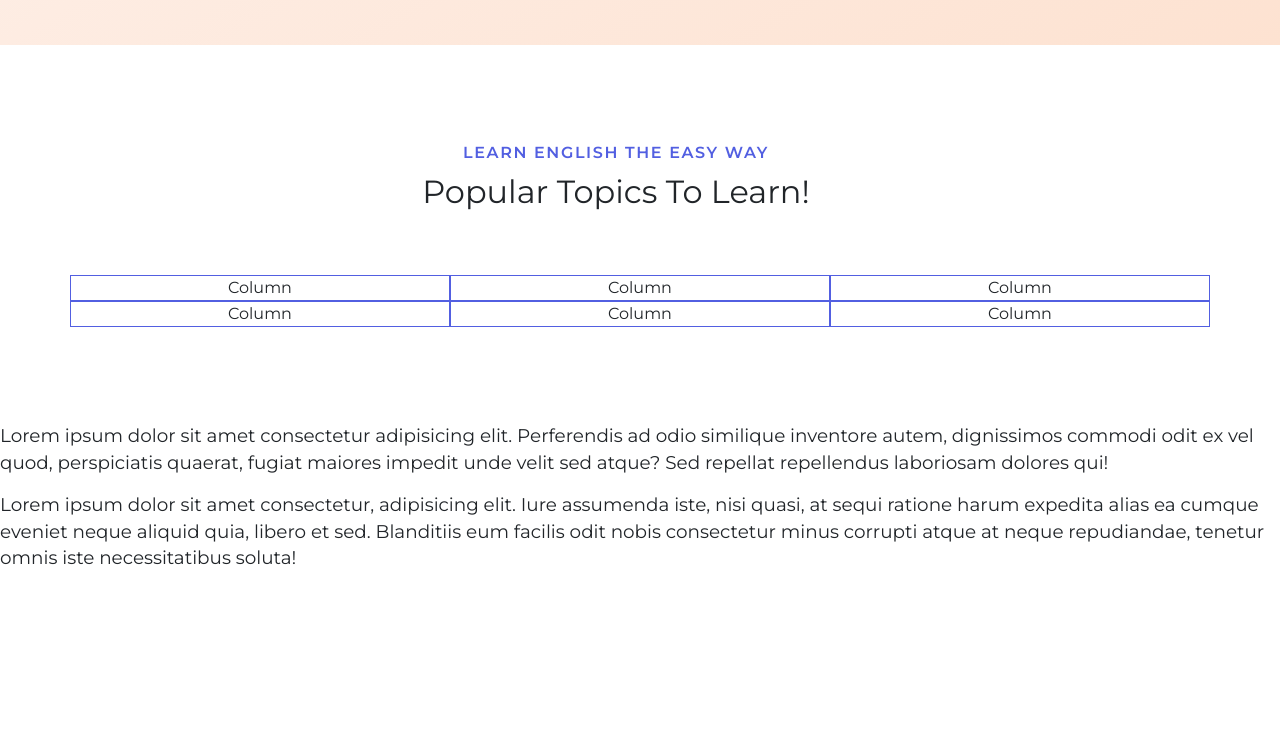
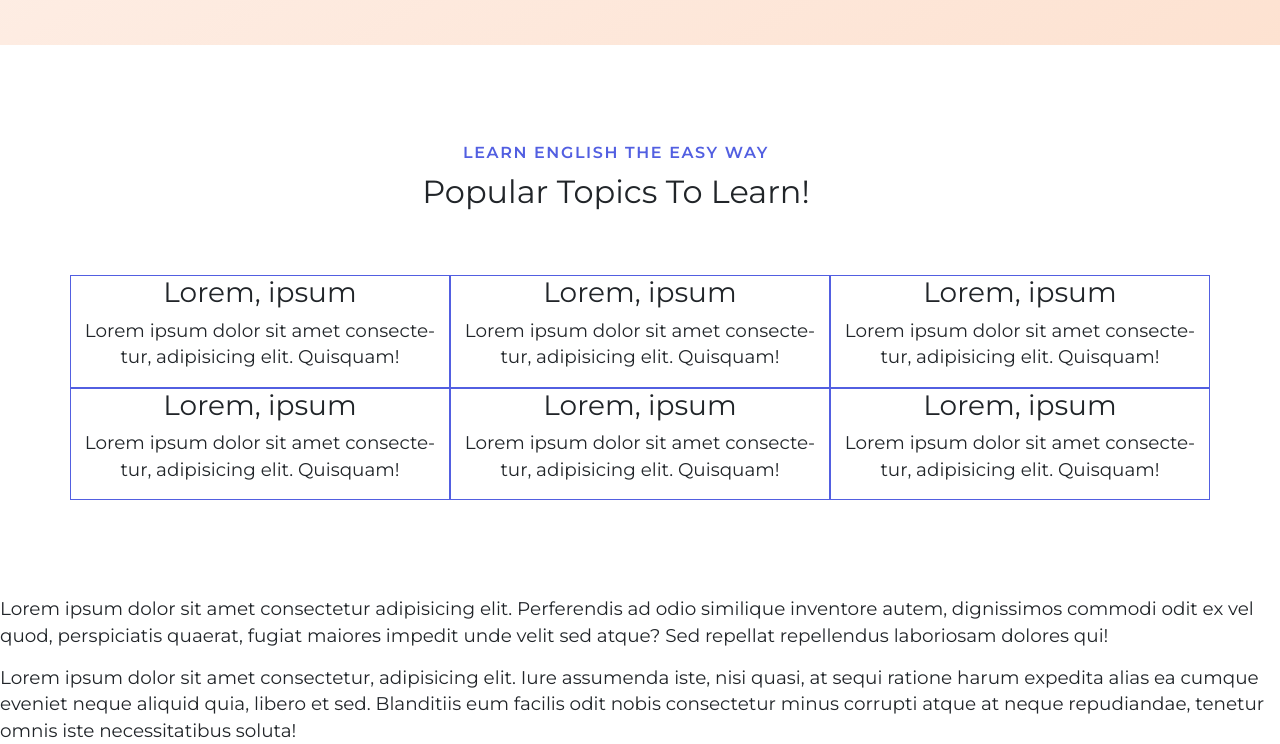
Before and after one commit to laxatzi/lykeion, a plain HTML site: page index.html in a window 1280 px wide. Shown: the part 747-1491 px from the top of the page. Before the commit the page ends 1318 px from the top, so only its background shows below. Drawn offline with Linux system fonts and the light colour scheme.

Commit message:
ADD - dummy text into topics

```diff
--- a/index.html
+++ b/index.html
@@ -156,14 +156,50 @@
           <h2 class="mt-2 mb-3">Popular Topics To Learn!</h2>
         </div>
         <div class="row">
-          <div class="col topic topic-1">Column</div>
-          <div class="col topic topic-2">Column</div>
-          <div class="col topic topic-3">Column</div>
+          <div class="col topic topic-1">
+            <h3>Lorem, ipsum</h3>
+            <p>
+              Lorem ipsum dolor sit amet consectetur, adipisicing elit.
+              Quisquam!
+            </p>
+          </div>
+          <div class="col topic topic-2">
+            <h3>Lorem, ipsum</h3>
+            <p>
+              Lorem ipsum dolor sit amet consectetur, adipisicing elit.
+              Quisquam!
+            </p>
+          </div>
+          <div class="col topic topic-3">
+            <h3>Lorem, ipsum</h3>
+            <p>
+              Lorem ipsum dolor sit amet consectetur, adipisicing elit.
+              Quisquam!
+            </p>
+          </div>
         </div>
         <div class="row">
-          <div class="col topic topic-4">Column</div>
-          <div class="col topic topic-5">Column</div>
-          <div class="col topic topic-6">Column</div>
+          <div class="col topic topic-4">
+            <h3>Lorem, ipsum</h3>
+            <p>
+              Lorem ipsum dolor sit amet consectetur, adipisicing elit.
+              Quisquam!
+            </p>
+          </div>
+          <div class="col topic topic-5">
+            <h3>Lorem, ipsum</h3>
+            <p>
+              Lorem ipsum dolor sit amet consectetur, adipisicing elit.
+              Quisquam!
+            </p>
+          </div>
+          <div class="col topic topic-6">
+            <h3>Lorem, ipsum</h3>
+            <p>
+              Lorem ipsum dolor sit amet consectetur, adipisicing elit.
+              Quisquam!
+            </p>
+          </div>
         </div>
       </div>
     </section>
```
